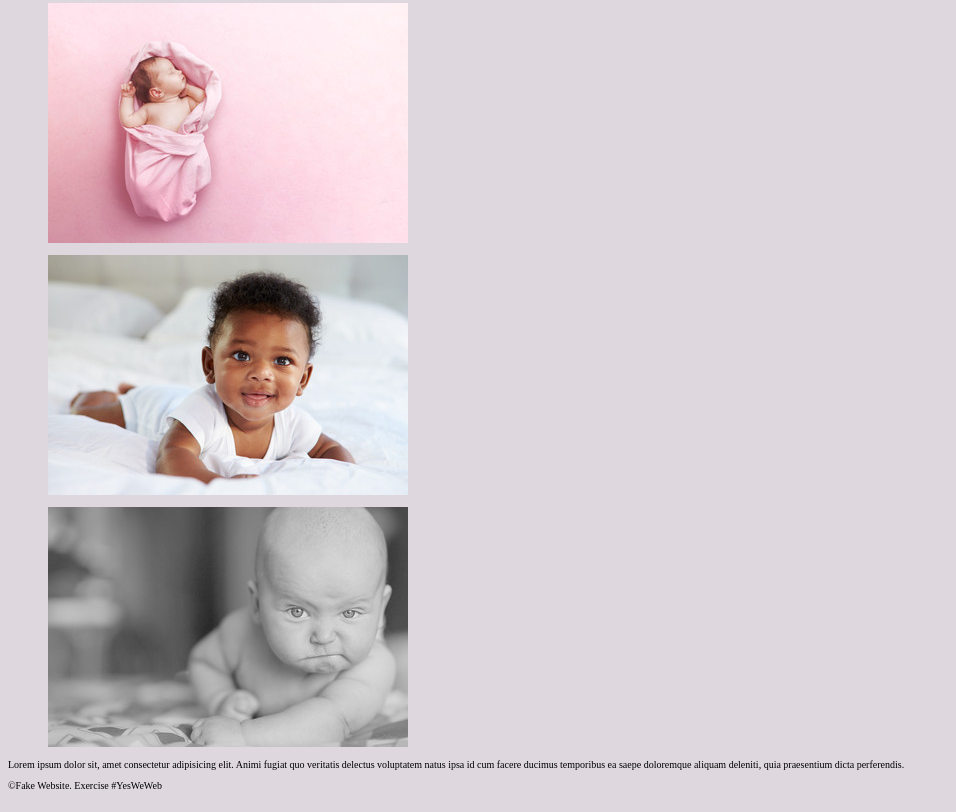
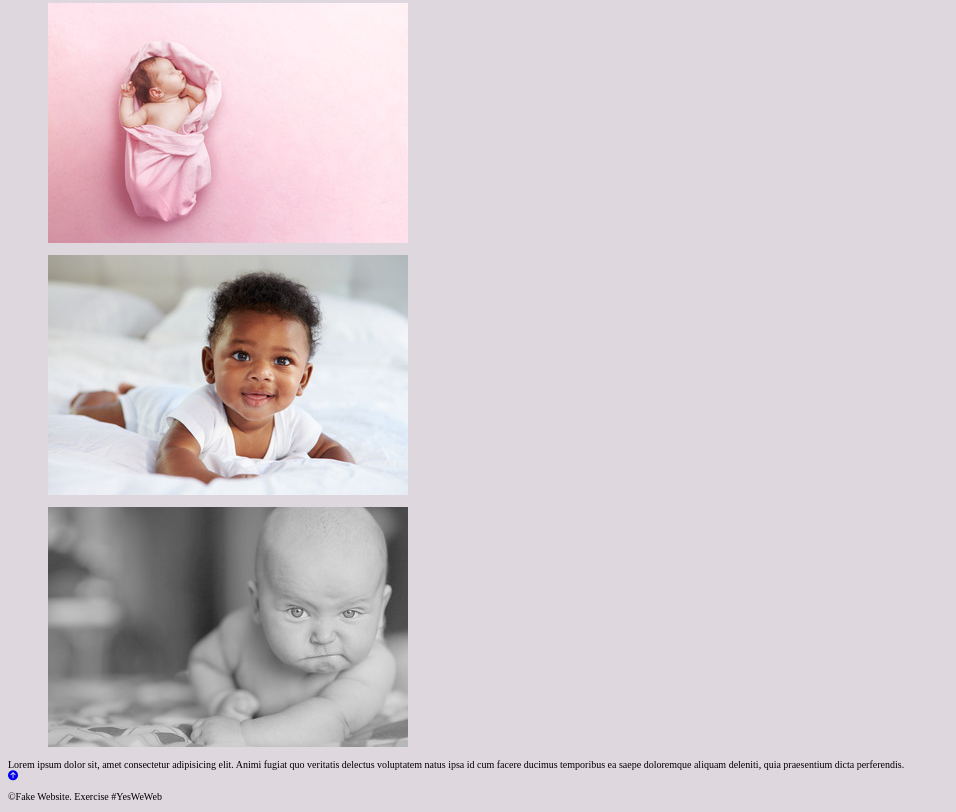
Before and after one commit to DRINGOT/Photograph-Baby, a plain HTML site: page prestation.html in a window 1280 px wide. Shown: the part 1967-2779 px from the top of the page, without its empty margins (0-956 px from the left). Drawn offline with Linux system fonts and the light colour scheme.

Commit message:
git add return to tp button in prestation.html

```diff
--- a/prestation.html
+++ b/prestation.html
@@ -68,6 +68,9 @@
 
     </main>
     <footer>
+        <a class="return" href="prestation.html">
+            <i class="fas fa-arrow-circle-up"></i>
+            </a>
         <p class="pFooterGalerie">©Fake Website. Exercise #YesWeWeb</p>
       </footer>
 
```
